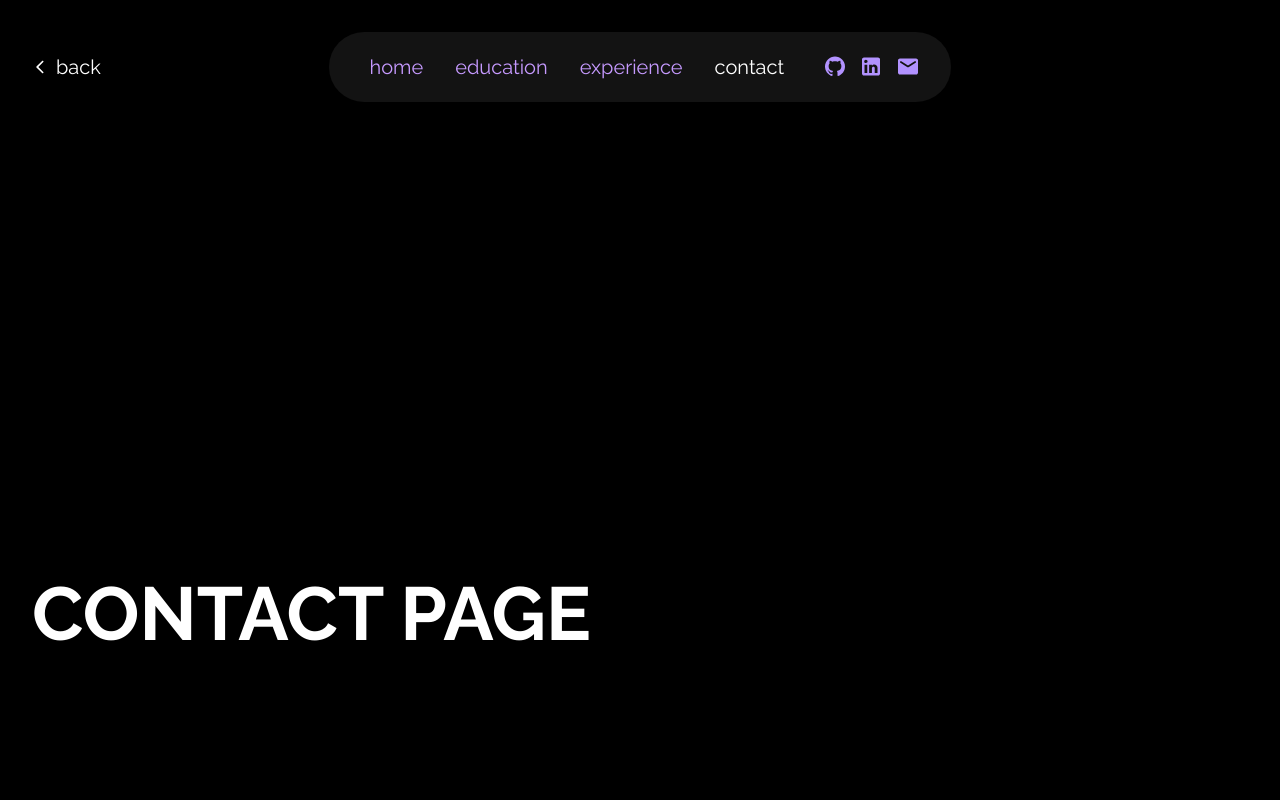
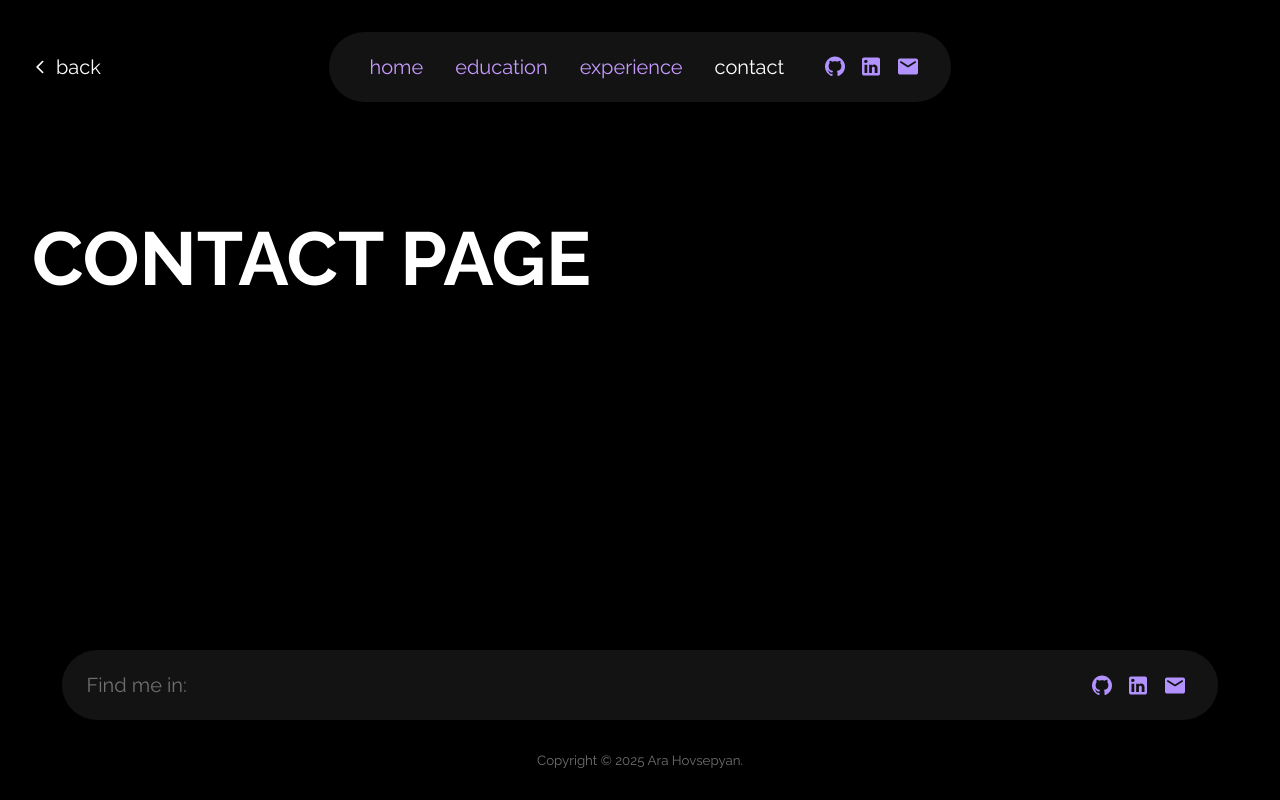
Before and after one commit to areshovsepyan/my-portfolio, a Vue app: page /contact in a window 1280 px wide. Shown: the top 800 px of the page. Built offline with nearby package versions, Linux system fonts and the light colour scheme.

Commit message:
AH-6 / feat /add footer UI component

```diff
--- a/src/assets/main.scss
+++ b/src/assets/main.scss
@@ -22,7 +22,7 @@ body {
 #app {
   display: flex;
   flex-direction: column;
-  padding: 7rem 1rem 1rem 1rem;
+  padding: 7rem 1rem 4rem 1rem;
 
   @media (min-width: 1024px) {
     padding: 2rem;
@@ -35,6 +35,7 @@ body {
 
 main {
   flex: 1;
+  padding-bottom: 5rem;
 }
 
 h1 {
--- a/src/components/layout/TheFooter.vue
+++ b/src/components/layout/TheFooter.vue
@@ -1,9 +1,102 @@
 <template>
-  <div>Footer</div>
+  <footer>
+    <nav>
+      <p class="footer-text">Find me in:</p>
+
+      <ul>
+        <li v-for="{ href, type, img: { alt, icon } } in social" :key="href">
+          <a
+            class="social-icon"
+            :href="getLinkHref(type, href)"
+            :target="type === 'link' ? '_blank' : '_self'"
+          >
+            <img :src="`/icons/icon_${icon}.svg`" :alt="alt" />
+          </a>
+        </li>
+      </ul>
+    </nav>
+
+    <small> Copyright © 2025 Ara Hovsepyan. </small>
+  </footer>
 </template>
 
 <script>
-export default {}
+export default {
+  data: () => {
+    return {
+      social: [
+        {
+          href: 'https://github.com/areshovsepyan/',
+          type: 'link',
+          img: {
+            alt: 'Github Icon',
+            icon: 'github',
+          },
+        },
+        {
+          href: 'https://www.linkedin.com/in/ara-hovsepyan0/',
+          type: 'link',
+          img: {
+            alt: 'LinkedIn Icon',
+            icon: 'linkedin',
+          },
+        },
+        {
+          href: 'areshovsepyan@yahoo.com',
+          type: 'email',
+          img: {
+            alt: 'Email Icon',
+            icon: 'email',
+          },
+        },
+      ],
+    }
+  },
+
+  methods: {
+    getLinkHref(type, href) {
+      if (type === 'link') return href
+      if (type === 'email') return `mailto:${href}`
+      if (type === 'phone') return `tel:${href}`
+    },
+  },
+}
 </script>
 
-<style lang="scss" scoped></style>
+<style lang="scss" scoped>
+footer {
+  display: flex;
+  flex-direction: column;
+  justify-content: center;
+  align-items: center;
+
+  nav {
+    display: flex;
+    align-items: center;
+    width: 95%;
+    background: var(--vt-c-gray-800);
+    border-radius: 100px;
+    padding: 0.5rem 1.5rem;
+    margin-bottom: 2rem;
+
+    ul {
+      display: flex;
+      align-items: center;
+      margin-left: auto;
+
+      .social-icon {
+        display: flex;
+        align-items: center;
+        padding: 0.4rem;
+      }
+    }
+
+    @media (min-width: 1024px) {
+      padding: 1rem 1.5rem;
+      .footer-text {
+        font-size: 20px;
+      }
+    }
+  }
+}
+</style>
--- a/src/views/ContactView.vue
+++ b/src/views/ContactView.vue
@@ -10,10 +10,5 @@ export default {}
 
 <style lang="scss" scoped>
 @media (min-width: 1024px) {
-  .contact {
-    min-height: 100vh;
-    display: flex;
-    align-items: center;
-  }
 }
 </style>
```
